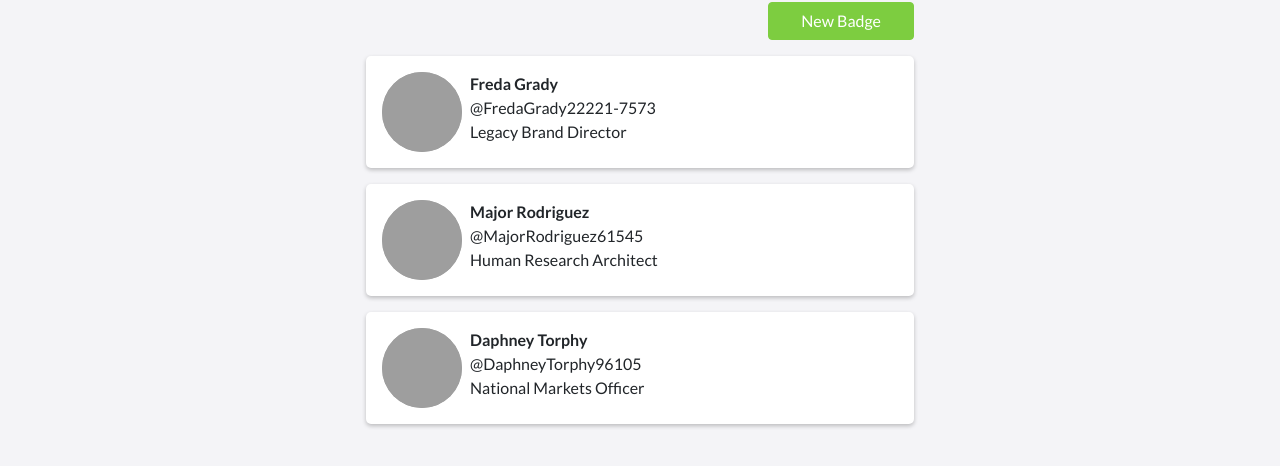
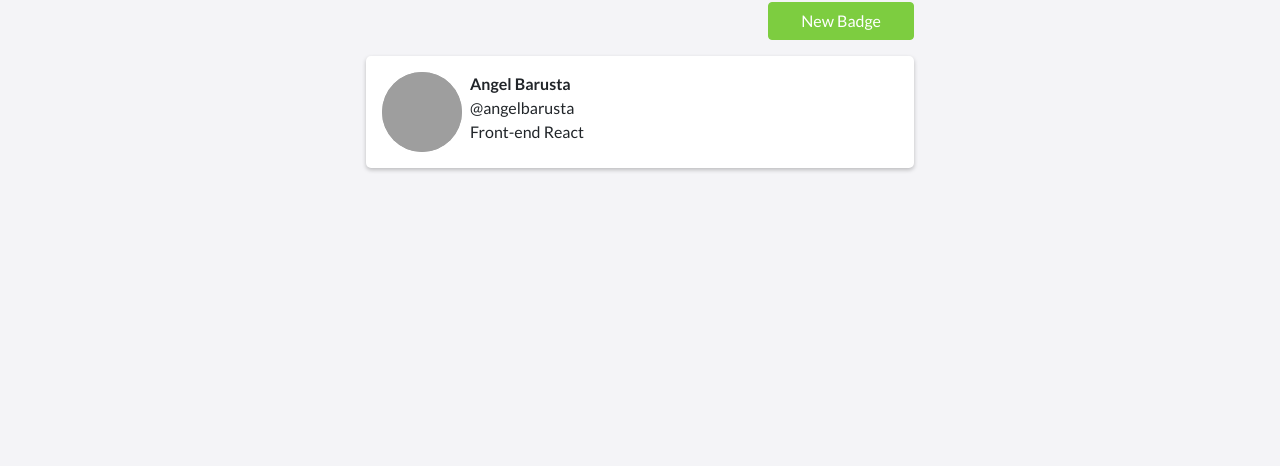
Before and after one commit to angelbarusta/React.js, a React app: page /badges in a window 1280 px wide. Shown: the part 236-702 px from the top of the page. Built offline with nearby package versions, Linux system fonts and the light colour scheme; grey boxes are pictures that could not be loaded.

Commit message:
myList ok

```diff
--- a/src/components/BadgeForm.js
+++ b/src/components/BadgeForm.js
@@ -16,7 +16,7 @@ class BadgeForm extends React.Component {
     console.log("PROPS", this.props);
     const { formValues, history } = this.props;
     this.props.NewUser(formValues);
-    // history.push("/badges");
+    history.push("/badges");
   };
 
   render() {
--- a/src/components/BadgesList.js
+++ b/src/components/BadgesList.js
@@ -1,24 +1,25 @@
-import React from 'react';
+import React from "react";
 
-import './styles/BadgesList.css';
+import "./styles/BadgesList.css";
 
 class BadgesListItem extends React.Component {
   render() {
+    const { badge } = this.props;
     return (
-      <div className="BadgesListItem">
+      <div className='BadgesListItem'>
         <img
-          className="BadgesListItem__avatar"
-          src={this.props.badge.avatarUrl}
-          alt={`${this.props.badge.firstName} ${this.props.badge.lastName}`}
+          className='BadgesListItem__avatar' //avatarUrl
+          src={badge.avatarUrl}
+          alt={`${badge.firstName} ${badge.lastName}`}
         />
 
         <div>
           <strong>
-            {this.props.badge.firstName} {this.props.badge.lastName}
+            {badge.firstName} {badge.lastName}
           </strong>
-          <br />@{this.props.badge.twitter}
+          <br />@{badge.twitter}
           <br />
-          {this.props.badge.jobTitle}
+          {badge.jobTitle}
         </div>
       </div>
     );
@@ -28,9 +29,9 @@ class BadgesListItem extends React.Component {
 class BadgesList extends React.Component {
   render() {
     return (
-      <div className="BadgesList">
-        <ul className="list-unstyled">
-          {this.props.badges.map(badge => {
+      <div className='BadgesList'>
+        <ul className='list-unstyled'>
+          {this.props.badges.map((badge) => {
             return (
               <li key={badge.id}>
                 <BadgesListItem badge={badge} />
--- a/src/index.js
+++ b/src/index.js
@@ -10,8 +10,20 @@ import "./global.css";
 import App from "./components/App";
 
 const composeEnhancers = window.__REDUX_DEVTOOLS_EXTENSION_COMPOSE__ || compose;
+
+const MY_PHOTO = `https://gravatar.com/avatar/c9af7a938eea0a3a05b1477396e15b9f?d=identicon`;
 const initialState = {
-  myList: []
+  myList: [
+    {
+      id: "2de30c42-9deb-40fc-a41f-05e62b5939a7",
+      firstName: "Angel",
+      lastName: "Barusta",
+      email: "angel.barusta.95@gmail.com",
+      jobTitle: "Front-end React",
+      twitter: "angelbarusta",
+      avatarUrl: MY_PHOTO
+    }
+  ]
 };
 
 //este es el store e redux
--- a/src/pages/BadgeNew.js
+++ b/src/pages/BadgeNew.js
@@ -15,7 +15,7 @@ class BadgeNew extends React.Component {
       email: "",
       jobTitle: "",
       twitter: "",
-      urlPhotoUser: gravatarHash("angel.barusta.95@gmail.com")
+      avatarUrl: gravatarHash("angel.barusta.95@gmail.com")
     }
   };
 
@@ -24,7 +24,7 @@ class BadgeNew extends React.Component {
       form: {
         ...this.state.form,
         [e.target.name]: e.target.value,
-        urlPhotoUser: gravatarHash(this.state.form.email)
+        avatarUrl: gravatarHash(this.state.form.email)
       }
     });
   };
@@ -45,7 +45,7 @@ class BadgeNew extends React.Component {
                 twitter={this.state.form.twitter}
                 jobTitle={this.state.form.jobTitle}
                 email={this.state.form.email}
-                avatarUrl={this.state.form.urlPhotoUser}
+                avatarUrl={this.state.form.avatarUrl}
               />
             </div>
 
--- a/src/pages/Badges.js
+++ b/src/pages/Badges.js
@@ -1,98 +1,68 @@
-import React from 'react';
-import { Link } from 'react-router-dom';
+import React from "react";
+import { connect } from "react-redux";
+import { Link } from "react-router-dom";
 
-import './styles/Badges.css';
-import confLogo from '../images/badge-header.svg';
-import BadgesList from '../components/BadgesList';
+import "./styles/Badges.css";
+import confLogo from "../images/badge-header.svg";
+import BadgesList from "../components/BadgesList";
 
 class Badges extends React.Component {
   constructor(props) {
     super(props);
-    console.log('1. constructor()');
+    console.log("1. constructor()");
 
     this.state = {
-      data: [],
+      data: this.props.myList
     };
   }
 
   componentDidMount() {
-    console.log('3. componentDidMount()');
+    console.log("3. componentDidMount()");
 
     this.timeoutId = setTimeout(() => {
       this.setState({
-        data: [
-          {
-            id: '2de30c42-9deb-40fc-a41f-05e62b5939a7',
-            firstName: 'Freda',
-            lastName: 'Grady',
-            email: 'Leann_Berge@gmail.com',
-            jobTitle: 'Legacy Brand Director',
-            twitter: 'FredaGrady22221-7573',
-            avatarUrl:
-              'https://www.gravatar.com/avatar/f63a9c45aca0e7e7de0782a6b1dff40b?d=identicon',
-          },
-          {
-            id: 'd00d3614-101a-44ca-b6c2-0be075aeed3d',
-            firstName: 'Major',
-            lastName: 'Rodriguez',
-            email: 'Ilene66@hotmail.com',
-            jobTitle: 'Human Research Architect',
-            twitter: 'MajorRodriguez61545',
-            avatarUrl:
-              'https://www.gravatar.com/avatar/d57a8be8cb9219609905da25d5f3e50a?d=identicon',
-          },
-          {
-            id: '63c03386-33a2-4512-9ac1-354ad7bec5e9',
-            firstName: 'Daphney',
-            lastName: 'Torphy',
-            email: 'Ron61@hotmail.com',
-            jobTitle: 'National Markets Officer',
-            twitter: 'DaphneyTorphy96105',
-            avatarUrl:
-              'https://www.gravatar.com/avatar/e74e87d40e55b9ff9791c78892e55cb7?d=identicon',
-          },
-        ],
+        data: this.props.myList
       });
     }, 3000);
   }
 
   componentDidUpdate(prevProps, prevState) {
-    console.log('5. componentDidUpdate()');
+    console.log("5. componentDidUpdate()");
     console.log({
       prevProps: prevProps,
-      prevState: prevState,
+      prevState: prevState
     });
 
     console.log({
       props: this.props,
-      state: this.state,
+      state: this.state
     });
   }
 
   componentWillUnmount() {
-    console.log('6. componentWillUnmount');
+    console.log("6. componentWillUnmount");
     clearTimeout(this.timeoutId);
   }
 
   render() {
-    console.log('2/4. render()');
+    console.log("2/4. render()");
     return (
       <React.Fragment>
-        <div className="Badges">
-          <div className="Badges__hero">
-            <div className="Badges__container">
+        <div className='Badges'>
+          <div className='Badges__hero'>
+            <div className='Badges__container'>
               <img
-                className="Badges_conf-logo"
+                className='Badges_conf-logo'
                 src={confLogo}
-                alt="Conf Logo"
+                alt='Conf Logo'
               />
             </div>
           </div>
         </div>
 
-        <div className="Badges__container">
-          <div className="Badges__buttons">
-            <Link to="/badges/new" className="btn btn-primary">
+        <div className='Badges__container'>
+          <div className='Badges__buttons'>
+            <Link to='/badges/new' className='btn btn-primary'>
               New Badge
             </Link>
           </div>
@@ -104,4 +74,9 @@ class Badges extends React.Component {
   }
 }
 
-export default Badges;
+const mapStateToProps = (state) => {
+  return {
+    myList: state.myList
+  };
+};
+export default connect(mapStateToProps, null)(Badges);
```
